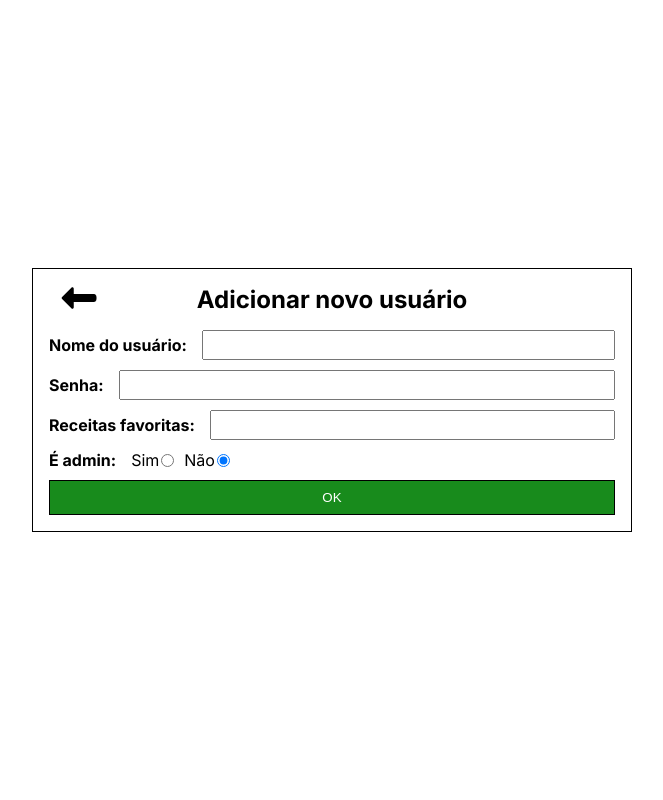
After one commit to EduardoWaski/Blog-Receitas, a Flask app: template templates/admin_add_new_user.html in a window 1280 px wide. The commit adds this page. Shown: the whole page, without its empty margins (308-971 px from the left). Run offline with Flask 3, Linux system fonts and the light colour scheme; the template is opened without the code that fills it, so the values that code supplies are empty.

Commit message:
#28 Adicionando a funcionalidade para o admin criar um usuário

```diff
--- a/models/models.py
+++ b/models/models.py
@@ -1,9 +1,9 @@
 class User:
-    def __init__(self, username, password):
+    def __init__(self, username, password, favourite_receipts=[], is_admin=False):
         self.username = username
         self.password = password
-        self.favourite_receipts = []
-        self.is_admin = False
+        self.favourite_receipts = favourite_receipts
+        self.is_admin = is_admin
 
 class Receipt:
     def __init__(self, name, preparation, ingredients, category):
--- /dev/null
+++ b/static/css/admin_add_new_user.css
@@ -0,0 +1,99 @@
+@import url('https://fonts.googleapis.com/css2?family=Inter:ital,opsz,wght@0,14..32,100..900;1,14..32,100..900&display=swap');
+
+* {
+    padding: 0;
+    margin: 0;
+    box-sizing: border-box;
+}
+
+html, body {
+    font-family: "Inter", sans-serif;
+    height: 100%;
+    width: 100%;
+}
+
+main {
+    display: flex;
+    flex-flow: column nowrap;
+    justify-content: center;
+    align-items: center;
+    height: 100%;
+    width: 100%;
+}
+
+.user_container {
+    overflow: auto;
+    width: 600px;
+    padding: 0 1rem 1rem 1rem;
+    border: 1px solid black;
+}
+
+.container_header {
+    position: relative;
+    display: flex;
+    align-items: center;
+    justify-content: center;
+    padding: 1rem;
+}
+
+.arrow_icon {
+    position: absolute;
+    left: 10px;
+    cursor: pointer;
+}
+
+.info {
+    display: flex;
+    align-items: center;
+    margin: 0 0 10px 0;
+}
+
+label, p {
+    text-wrap: nowrap;
+}
+
+label:not(.radio_label), p {
+    font-weight: bold;
+    margin: 0 15px 0 0;
+}
+
+input[type=text] {
+    height: 30px;
+    padding: 0 5px;
+    width: 100%;
+}
+
+input[type=radio] {
+    margin: 0 10px 0 2px;
+}
+
+.edit_radios_container {
+    width: fit-content;
+    margin-left: auto;
+    margin-bottom: 10px;
+}
+
+.ok_btn {
+    width: 100%;
+    background-color: #188B1C;
+    color: white;
+    height: 35px;
+    border: 1px solid black;
+    outline: 0;
+    transition: all 200ms ease-in-out;
+    cursor: pointer;
+}
+
+.ok_btn:hover {
+    background-color: #137016;
+}
+
+.ok_btn:disabled {
+    display: none;
+}
+
+.flash_msg {
+    color: rgb(3, 110, 3);
+    font-weight: bold;
+    margin: 0 0 30px 0;
+}
--- /dev/null
+++ b/templates/admin_add_new_user.html
@@ -0,0 +1,63 @@
+<!DOCTYPE html>
+<html lang="en">
+<head>
+    <meta charset="UTF-8">
+    <meta name="viewport" content="width=device-width, initial-scale=1.0">
+    <title>Admin Page</title>
+
+    <link rel="stylesheet" href="../static/css/admin_add_new_user.css">
+</head>
+<body>
+    <main>
+
+    {% with messages = get_flashed_messages() %}
+        {% if messages %}
+            <p class="flash_msg">{{messages[-1]}}</p>
+        {% endif %}
+    {% endwith %}
+
+
+        <div class="user_container">
+
+            <div class="container_header">
+                <a href="/admin" class="arrow_icon"><img src="../static/img/arrow_icon.png"></a>
+                <h2>Adicionar novo usuário</h2>
+            </div>
+
+            <form class="infos_container" method="post">
+
+                <div class="info">
+                    <label>Nome do usuário:</label>
+                    <input name="username" type="text">
+                </div>
+
+                <div class="info">
+                    <label>Senha:</label>
+                    <input name="password" type="text">
+                </div>
+
+                <div class="info">
+                    <label>Receitas favoritas:</label>
+                    <input name="favourite_receipts" type="text">
+                </div>
+
+                <div class="info">
+                    <p>É admin:</p>
+
+                    <label class="radio_label">Sim</label>
+                    <input type="radio" name="is_admin_radio" value="true">
+
+                    <label class="radio_label">Não</label>
+                    <input type="radio" name="is_admin_radio" value="false" checked>
+
+                </div>
+
+                <button type="submit" class="ok_btn">OK</button>
+            </form>
+
+        </div>
+
+    </main>
+
+</body>
+</html>
--- a/templates/admin_view.html
+++ b/templates/admin_user_info.html
@@ -5,7 +5,7 @@
     <meta name="viewport" content="width=device-width, initial-scale=1.0">
     <title>Admin Page</title>
 
-    <link rel="stylesheet" href="../static/css/admin_view.css">
+    <link rel="stylesheet" href="../static/css/admin_user_info.css">
 </head>
 <body>
     <main>
@@ -71,6 +71,6 @@
 
     </main>
 
-    <script src="../static/js/admin_view.js"></script>
+    <script src="../static/js/admin_user_info.js"></script>
 </body>
 </html>
```
Also changed, not shown: controller/admin.py (+62 -11 lines), controller/auxiliar.py (+10 -0 lines), static/css/admin.css (+23 -0 lines), templates/admin.html (+7 -4 lines), static/css/admin_user_info.css (renamed from static/css/admin_view.css), static/js/admin_user_info.js (renamed from static/js/admin_view.js).
